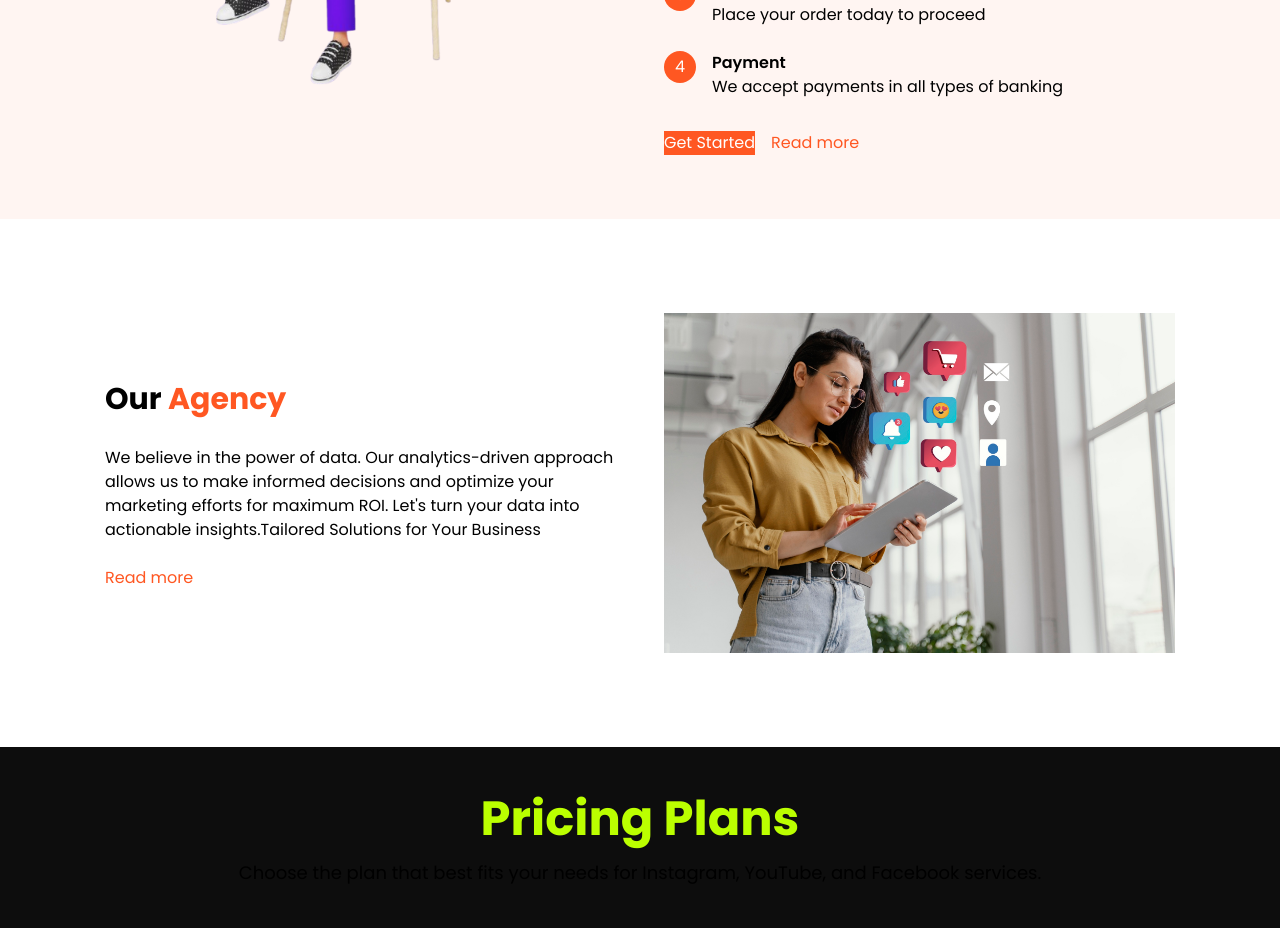
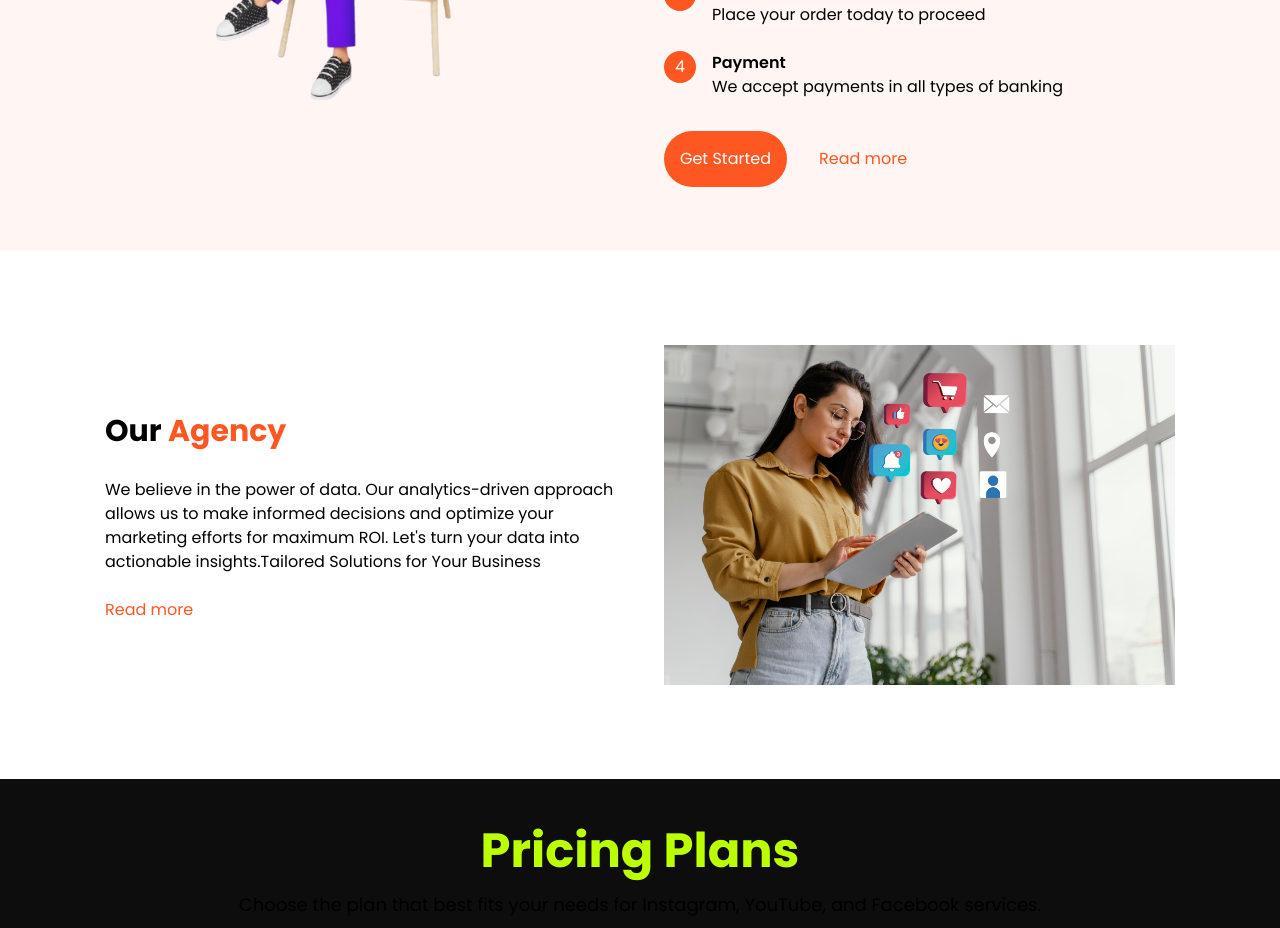
Before and after one commit to KrishnaTech9987/Portfolio-Website, a Next.js app: page / in a window 1280 px wide. Shown: the part 1500-2428 px from the top of the page. Built offline with nearby package versions, Linux system fonts and the light colour scheme.

Commit message:
Minor Changes in Process Section.

```diff
--- a/app/component/sections/Process.jsx
+++ b/app/component/sections/Process.jsx
@@ -59,12 +59,12 @@ const Process = () => {
               ))}
             </div>
             <div className="flex space-x-4">
-              <button className="bg-[#FF5722] hover:bg-[#F4511E] text-white">
+              <button className="bg-[#FF5722] hover:bg-[#F4511E] text-white rounded-full p-4">
                 Get Started
               </button>
               <button
                 variant="outline"
-                className="border-[#FF5722] text-[#FF5722]"
+                className="border-[#FF5722] text-[#FF5722] rounded-full p-4"
               >
                 Read more
               </button>
```
